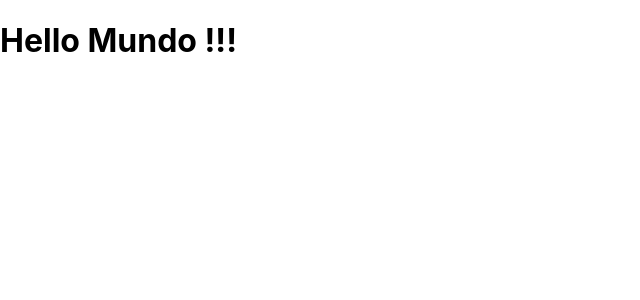
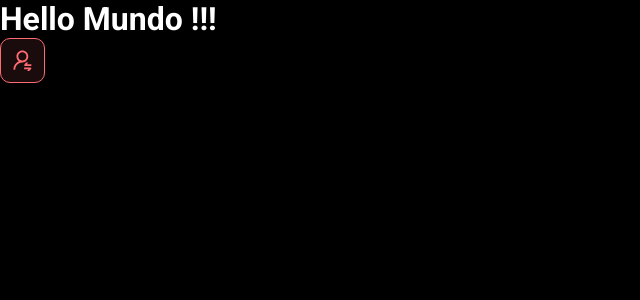
Before and after one commit to ViniciusNeivas/dsmeta, a React (Vite) app in the folder frontend/: page / in a window 1280 px wide. Shown: the top 300 px of the page, without its empty margins (0-640 px from the left). Built offline with nearby package versions, Linux system fonts and the light colour scheme.

Commit message:
First Component

```diff
--- a/frontend/src/App.tsx
+++ b/frontend/src/App.tsx
@@ -1,9 +1,17 @@
+import NotificationButton from "./componentes/NotificationButton"
 
 
 function App() {
 
   return (
-<h1>Hello Mundo !!!</h1>
+
+    <>
+
+    <h1>Hello Mundo !!!</h1>
+    <NotificationButton />
+
+    </>
+
 
   )
 
--- /dev/null
+++ b/frontend/src/componentes/NotificationButton/index.tsx
@@ -0,0 +1,14 @@
+import icon from '../../assets/img/notification-icon.svg'
+import './styles.css'
+
+function NotificationButton() {
+
+    return (
+        <div className="dsmeta-red-btn">
+        <img src={icon} alt="Notificar" />
+      </div>
+    )
+
+}
+
+export default NotificationButton
--- /dev/null
+++ b/frontend/src/componentes/NotificationButton/styles.css
@@ -0,0 +1,15 @@
+.dsmeta-red-btn {
+    height: 45px;
+    width: 45px;
+    background: rgba(255, 107, 114, 0.1);
+    border: 1px solid #ff6b72;
+    border-radius: 10px;
+    display: flex;
+    align-items: center;
+    justify-content: center;
+    cursor: pointer;
+  }
+
+  .dsmeta-red-btn img {
+      width: 19px;
+  }
--- a/frontend/src/index.css
+++ b/frontend/src/index.css
@@ -1,13 +1,21 @@
-body {
+@import url("https://fonts.googleapis.com/css2?family=Roboto:wght@300;400;700&display=swap");
+
+* {
+  font-family: "Roboto", sans-serif;
+  box-sizing: border-box;
   margin: 0;
-  font-family: -apple-system, BlinkMacSystemFont, 'Segoe UI', 'Roboto', 'Oxygen',
-    'Ubuntu', 'Cantarell', 'Fira Sans', 'Droid Sans', 'Helvetica Neue',
-    sans-serif;
-  -webkit-font-smoothing: antialiased;
-  -moz-osx-font-smoothing: grayscale;
+  padding: 0;
 }
 
-code {
-  font-family: source-code-pro, Menlo, Monaco, Consolas, 'Courier New',
-    monospace;
+body,
+html {
+  background-color: #000;
+  color: #fff;
 }
+
+a,
+a:hover,
+a:visited {
+  color: unset;
+  text-decoration: none;
+}
```
Also changed, not shown: frontend/src/assets/img/notification-icon.svg (added).
